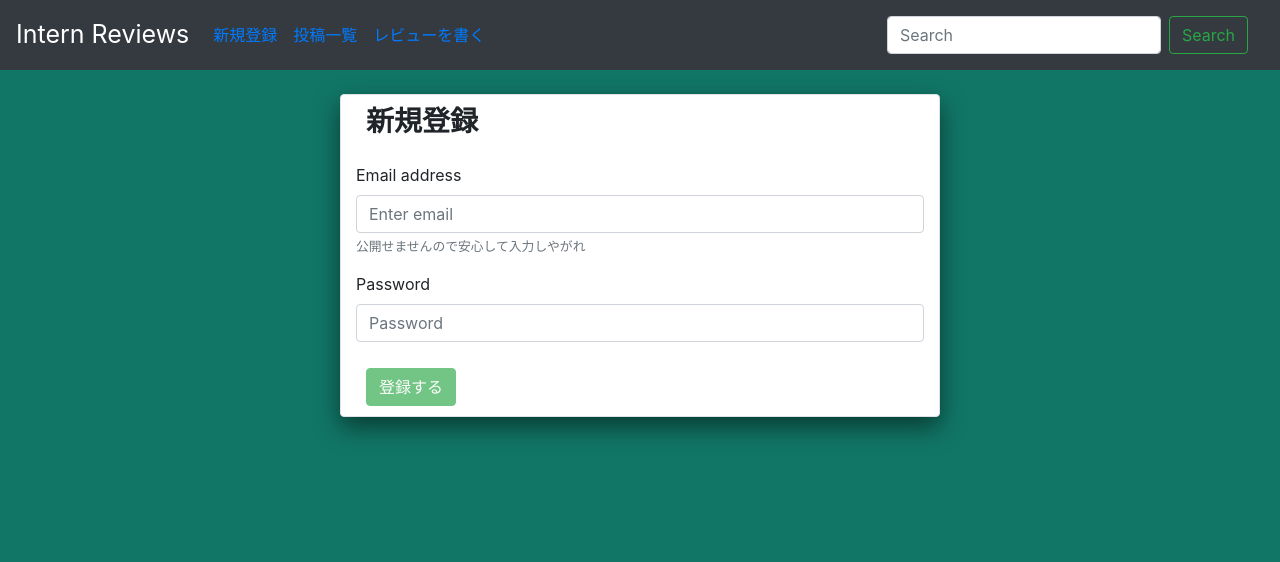
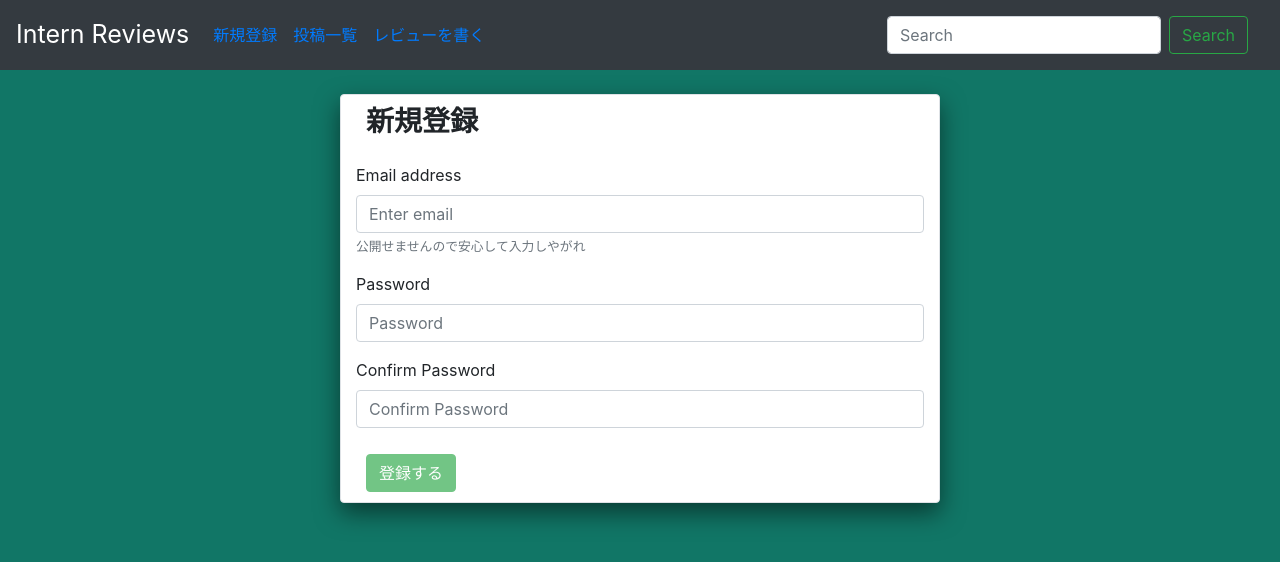
Before and after one commit to yuyaamano23/intern_review_front, a React (Create React App) app: page /SignUp in a window 1280 px wide. Shown: the top 562 px of the page. Built offline with nearby package versions, Linux system fonts and the light colour scheme.

Commit message:
パスワード再入力のバリデーション（仮）

```diff
--- a/src/components/SignUpForm.js
+++ b/src/components/SignUpForm.js
@@ -8,10 +8,12 @@ class SignUpForm extends Component {
       info: {
         email: "",
         password: "",
+        confirmPassword: "",
       },
       message: {
         email: "",
         password: "",
+        confirmPassword: "",
       },
       loading: false,
     };
@@ -88,13 +90,30 @@ class SignUpForm extends Component {
             type="password"
             name="password"
             className="form-control"
-            id="exampleInputPassword1"
+            id="password"
             placeholder="Password"
             value={info.password}
             onChange={(e) => handleChange(e)}
           />
           {message.password && (
             <p style={{ color: "red", fontSize: 8 }}>{message.password}</p>
+          )}
+        </div>
+        <div className="form-group">
+          <label htmlFor="exampleInputPassword2">Confirm Password</label>
+          <input
+            type="password"
+            name="confirmPassword"
+            className="form-control"
+            id="confirmPassword"
+            placeholder="Confirm Password"
+            value={info.confirmPassword}
+            onChange={(e) => handleChange(e)}
+          />
+          {message.confirmPassword && (
+            <p style={{ color: "red", fontSize: 8 }}>
+              {message.confirmPassword}
+            </p>
           )}
         </div>
         <button
--- a/src/validation.js
+++ b/src/validation.js
@@ -14,6 +14,16 @@ const passwordValidation = (password) => {
   return "";
 };
 
+const confirmPasswordValidation = (confirmPassword) => {
+  const password = document.getElementById("password").value;
+  console.log(confirmPassword);
+  console.log(password);
+  if (confirmPassword !== password) {
+    return "パスワードが一致していません";
+  }
+  return "";
+};
+
 const countValidation = (text, maxLength) => {
   if (!text) return "入力してください";
   if (text.length >= maxLength) return maxLength + "文字以内で入力してください";
@@ -25,12 +35,13 @@ class Validation {
   static formValidate = (type, value, maxLength) => {
     // eslint-disable-next-line default-case
 
-    console.log(type, value, maxLength);
     switch (type) {
       case "email":
         return emailValidation(value);
       case "password":
         return passwordValidation(value);
+      case "confirmPassword":
+        return confirmPasswordValidation(value);
       case "companyName":
       case "jobContent":
       case "Impressions":
```
